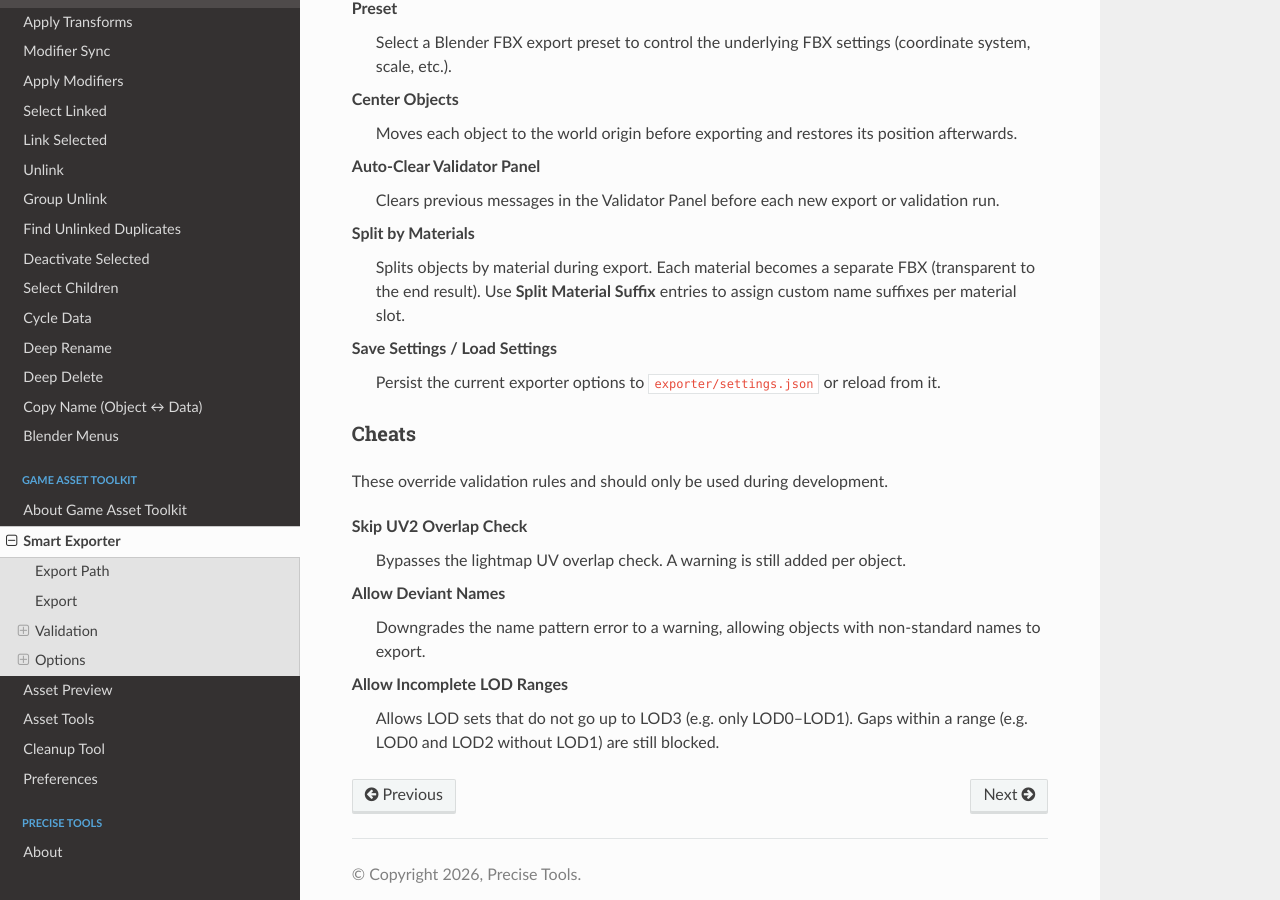
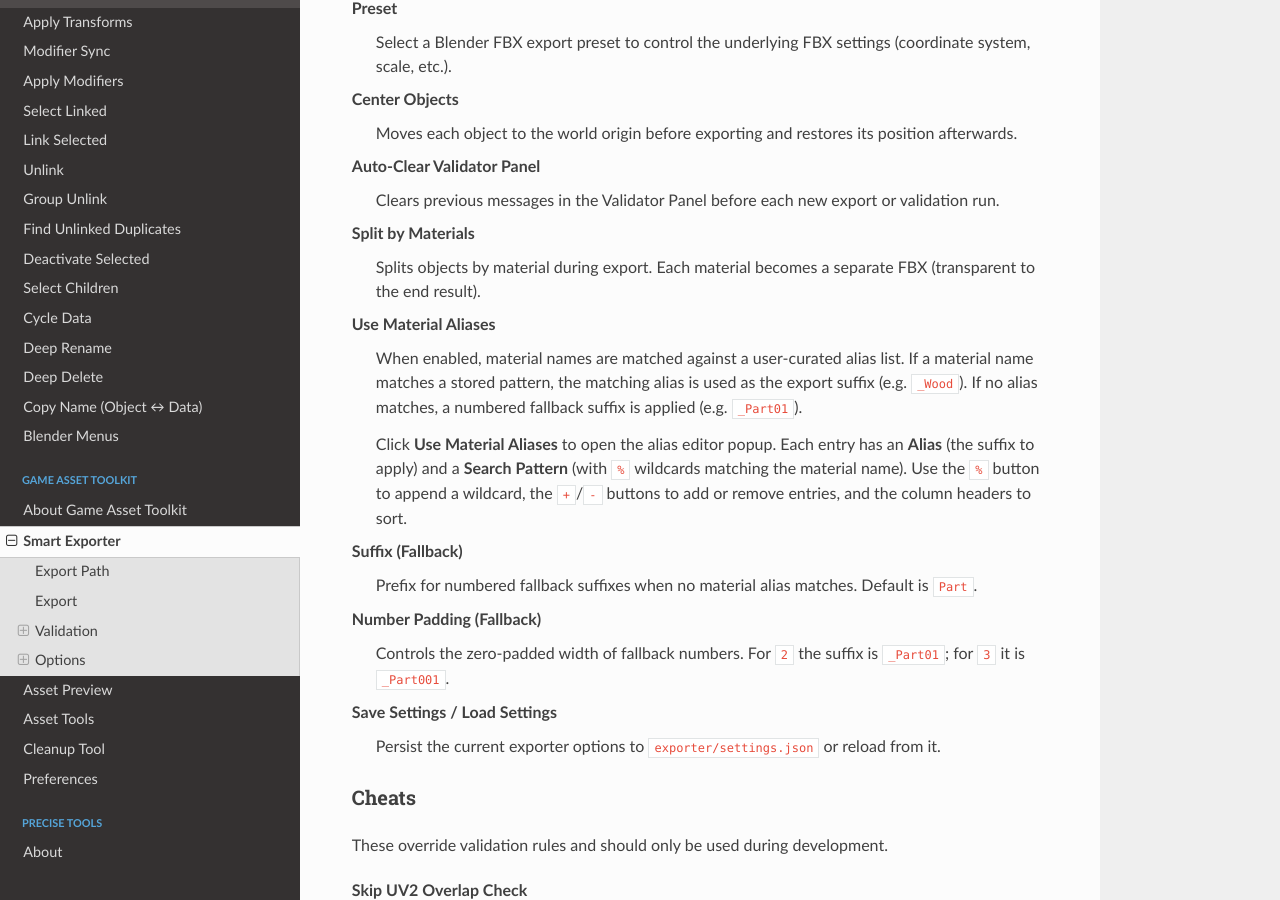
Before and after one commit to jb1981dev/Precise-Docs, a Sphinx documentation site: the page built from docs/source/gameassettoolkit/smartexporter.rst, in a window 1280 px wide and 900 px high, scrolled down 1281 px. Built offline with Sphinx 7.4.7 and the Read the Docs theme 3.1.0, drawn with Linux system fonts in a browser that asks for light colours.

Commit message:
docs: document material alias and fallback suffix options
Added RST documentation sections for the new exporter features:
- "Use Material Aliases" functionality to map material names to custom suffixes via a user‑curated alias list, with fallback numbering.
- Clarified "Split by Materials" description.
- Added "Suffix" and "Number Padding" fallback options.

```diff
--- a/docs/source/gameassettoolkit/smartexporter.rst
+++ b/docs/source/gameassettoolkit/smartexporter.rst
@@ -57,7 +57,18 @@ Options are accessible under the collapsible **Exporter Options** section.
    Clears previous messages in the Validator Panel before each new export or validation run.
 
 **Split by Materials**
-   Splits objects by material during export. Each material becomes a separate FBX (transparent to the end result). Use **Split Material Suffix** entries to assign custom name suffixes per material slot.
+   Splits objects by material during export. Each material becomes a separate FBX (transparent to the end result).
+
+**Use Material Aliases**
+   When enabled, material names are matched against a user‑curated alias list. If a material name matches a stored pattern, the matching alias is used as the export suffix (e.g. ``_Wood``). If no alias matches, a numbered fallback suffix is applied (e.g. ``_Part01``).
+
+   Click **Use Material Aliases** to open the alias editor popup. Each entry has an **Alias** (the suffix to apply) and a **Search Pattern** (with ``%`` wildcards matching the material name). Use the ``%`` button to append a wildcard, the ``+``/``-`` buttons to add or remove entries, and the column headers to sort.
+
+**Suffix** (Fallback)
+   Prefix for numbered fallback suffixes when no material alias matches. Default is ``Part``.
+
+**Number Padding** (Fallback)
+   Controls the zero‑padded width of fallback numbers. For ``2`` the suffix is ``_Part01``; for ``3`` it is ``_Part001``.
 
 **Save Settings / Load Settings**
    Persist the current exporter options to ``exporter/settings.json`` or reload from it.
```
